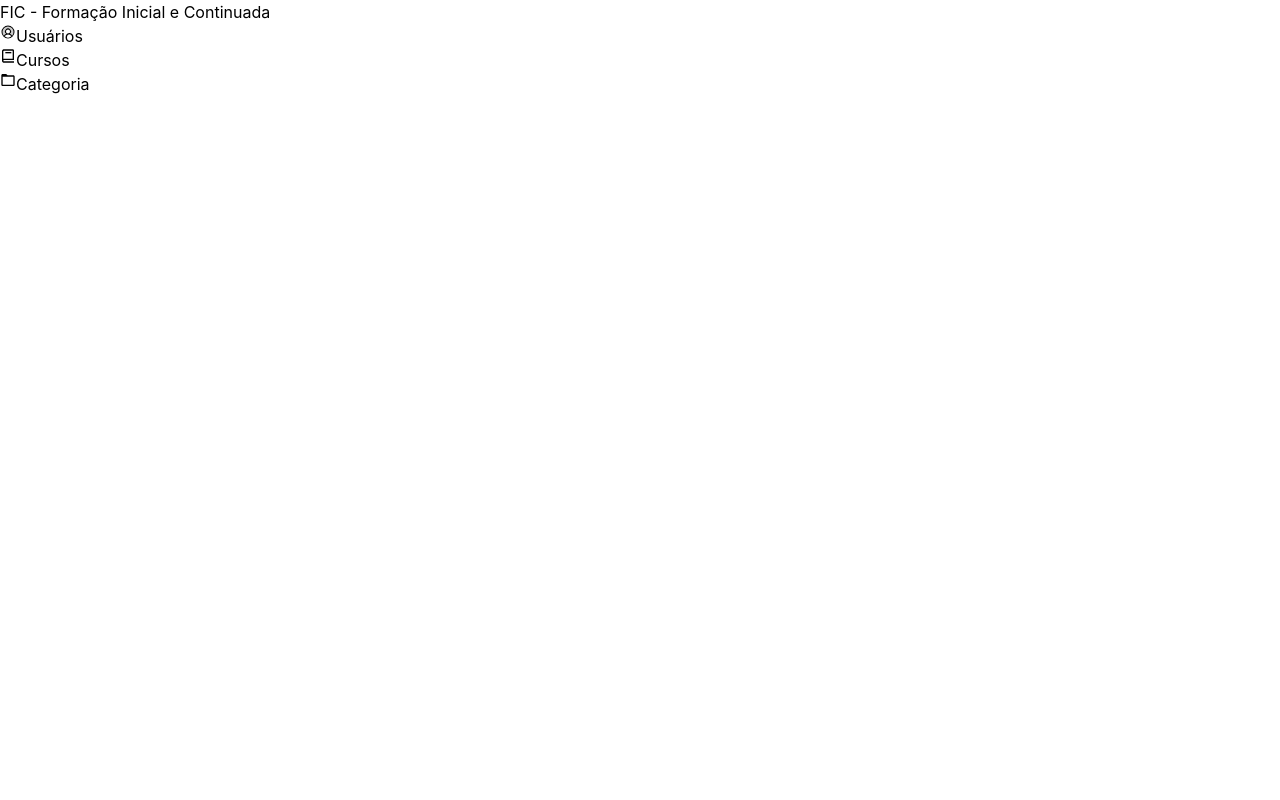
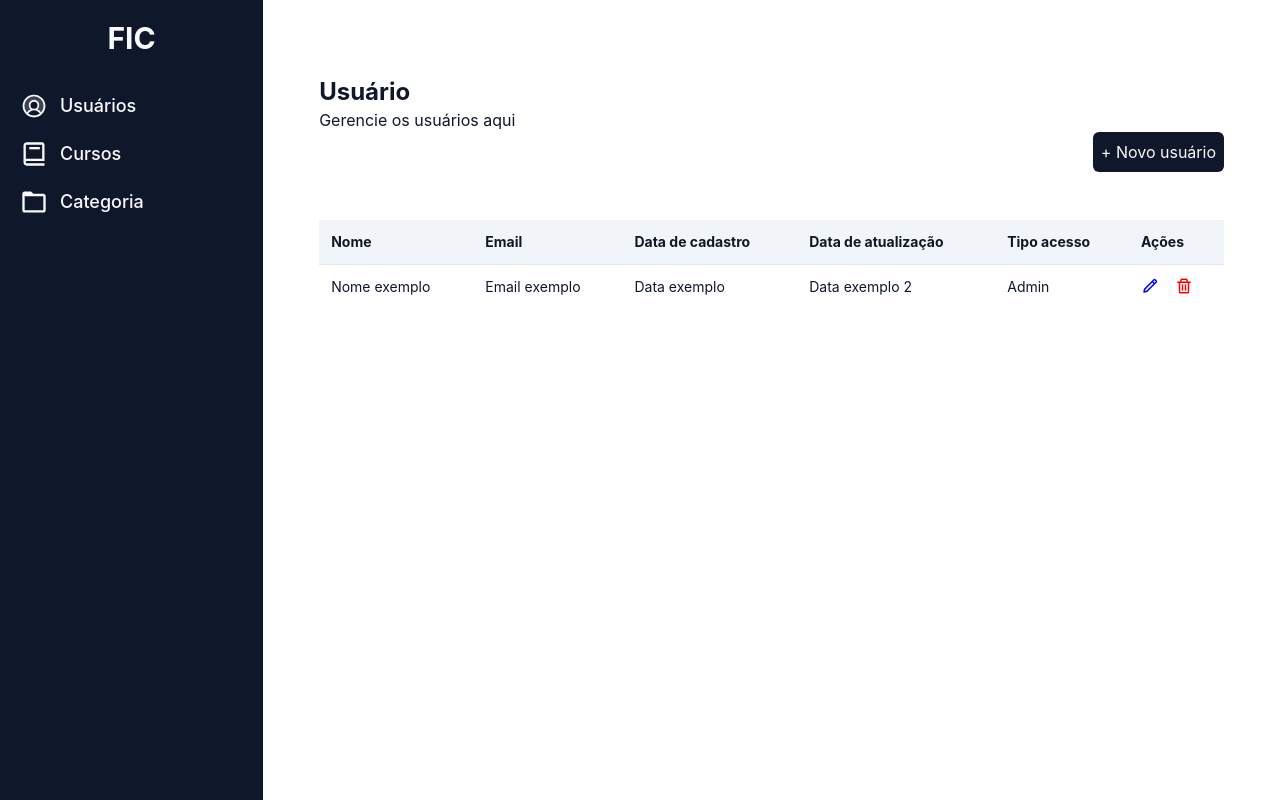
Before and after one commit to gabjoao/fic-react, a React (Vite) app: page / in a window 1280 px wide. Built offline with nearby package versions, Linux system fonts and the light colour scheme; no server answers.

Commit message:
add layout e lógica inicial

```diff
--- a/src/App.tsx
+++ b/src/App.tsx
@@ -1,29 +1,12 @@
-import { PiUserCircleDuotone } from "react-icons/pi";
 import "./App.css";
-import { BiBook, BiFolder } from "react-icons/bi";
+import SideBar from "./components/SideBar";
+import UserPage from "./pages/UserPage";
 
 function App() {
   return (
-    <div>
-      <aside>
-        <h1>FIC - Formação Inicial e Continuada</h1>
-
-        <nav>
-          <div className="flex flex-row align-center">
-            <PiUserCircleDuotone /> <p>Usuários</p>
-          </div>
-
-          <div className="flex flex-row align-center">
-            <BiBook />
-            <p>Cursos</p>
-          </div>
-
-          <div className="flex flex-row align-center">
-            <BiFolder />
-            <p>Categoria</p>
-          </div>
-        </nav>
-      </aside>
+    <div className="flex flex-row">
+      <SideBar />
+      <UserPage />
     </div>
   );
 }
--- /dev/null
+++ b/src/components/SideBar.tsx
@@ -0,0 +1,33 @@
+import { BiBook, BiFolder } from "react-icons/bi";
+import { PiUserCircleDuotone } from "react-icons/pi";
+
+export default function SideBar() {
+  return (
+    <aside className="bg-slate-900 text-slate-50 h-screen w-82 p-5">
+      <h1 className="font-bold text-3xl text-center">FIC</h1>
+
+      <nav className="flex flex-col gap-5 mt-9">
+        <div className="flex flex-row items-center gap-3 cursor-pointer">
+          <PiUserCircleDuotone size={28} />
+          <p className="text-lg font-medium hover:underline transition hover:font-bold">
+            Usuários
+          </p>
+        </div>
+
+        <div className="flex flex-row items-center gap-3 cursor-pointer">
+          <BiBook size={28} />
+          <p className="text-lg font-medium hover:underline transition hover:font-bold">
+            Cursos
+          </p>
+        </div>
+
+        <div className="flex flex-row items-center gap-3 cursor-pointer">
+          <BiFolder size={28} />
+          <p className="text-lg font-medium hover:underline transition hover:font-bold">
+            Categoria
+          </p>
+        </div>
+      </nav>
+    </aside>
+  );
+}
--- /dev/null
+++ b/src/layout/MainLayout.tsx
@@ -0,0 +1,13 @@
+import SideBar from "../components/SideBar";
+
+export default function MainLayout(){
+  return(
+    <div className="flex flex-row">
+        <SideBar />
+
+    </div>
+
+
+  )
+
+}
--- /dev/null
+++ b/src/pages/UserPage.tsx
@@ -0,0 +1,71 @@
+import { useEffect, useState } from "react";
+import { BiPencil, BiTrash } from "react-icons/bi";
+
+type Users = {
+  id: number;
+  nome: string;
+  email: string;
+  tipoAcesso: string;
+  createdAt: string;
+  updatedAt: string;
+};
+
+export default function UserPage() {
+  const [users, setUsers] = useState<Users[]>([]);
+
+  async function getUsuarios() {
+    try {
+      const response = await fetch(`http://localhost:3000/usuario/`);
+      const json = await response.json();
+      console.log("JSON: ", json);
+      setUsers(json);
+    } catch (e) {
+      console.error("Ocorreu um erro", e);
+    }
+  }
+
+  useEffect(() => {
+    // eslint-disable-next-line react-hooks/set-state-in-effect
+    getUsuarios();
+  }, []);
+
+  return (
+    <main className="flex flex-col px-14 py-7 w-screen">
+      <div className="flex flex-col my-12">
+        <h2 className="text-slate-900 text-2xl font-bold">Usuário</h2>
+        <p className="text-slate-900 text-md">Gerencie os usuários aqui</p>
+
+        <button className="self-end bg-slate-900 rounded-md text-slate-50 p-2 cursor-pointer hover:bg-slate-700 hover:scale-110 hover:shadow-2xl transition">
+          + Novo usuário
+        </button>
+      </div>
+
+      <table className="w-full border-collapse text-left text-sm text-slate-900">
+        <thead className="bg-slate-100 text-slate-900 border-b border-slate-200">
+          <tr>
+            <th className="p-3 font-bold">Nome</th>
+            <th className="p-3 font-bold">Email</th>
+            <th className="p-3 font-bold">Data de cadastro</th>
+            <th className="p-3 font-bold">Data de atualização</th>
+            <th className="p-3 font-bold">Tipo acesso</th>
+            <th className="p-3 font-bold">Ações</th>
+          </tr>
+        </thead>
+
+        <tbody className="divide-y divide-slate-100">
+          <tr>
+            <td className="p-3">Nome exemplo</td>
+            <td className="p-3">Email exemplo</td>
+            <td className="p-3">Data exemplo</td>
+            <td className="p-3">Data exemplo 2</td>
+            <td className="p-3">Admin</td>
+            <td className="p-3 flex flex-row gap-4 cursor-pointer">
+              <BiPencil size={18} color="blue"></BiPencil>
+              <BiTrash color="red" size={18}></BiTrash>
+            </td>
+          </tr>
+        </tbody>
+      </table>
+    </main>
+  );
+}
--- /dev/null
+++ b/src/utils/requests.ts
@@ -0,0 +1,9 @@
+export async function requests(endpoint: string) {
+  try {
+    const response = await fetch(`http://localhost:3000/${endpoint}/`);
+    const json = await response.json();
+    return json;
+  } catch (e) {
+    console.error("Ocorreu um erro", e);
+  }
+}
```
